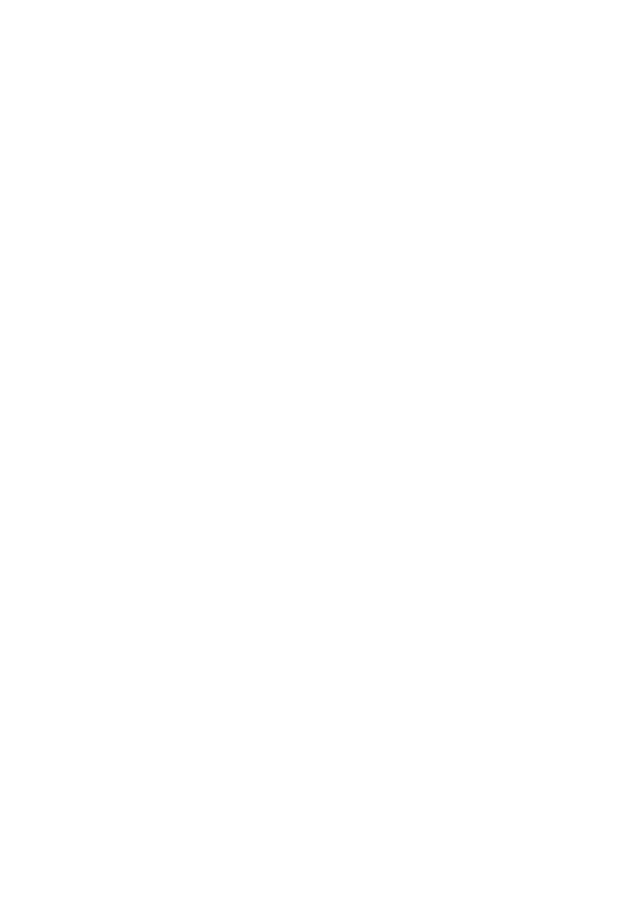
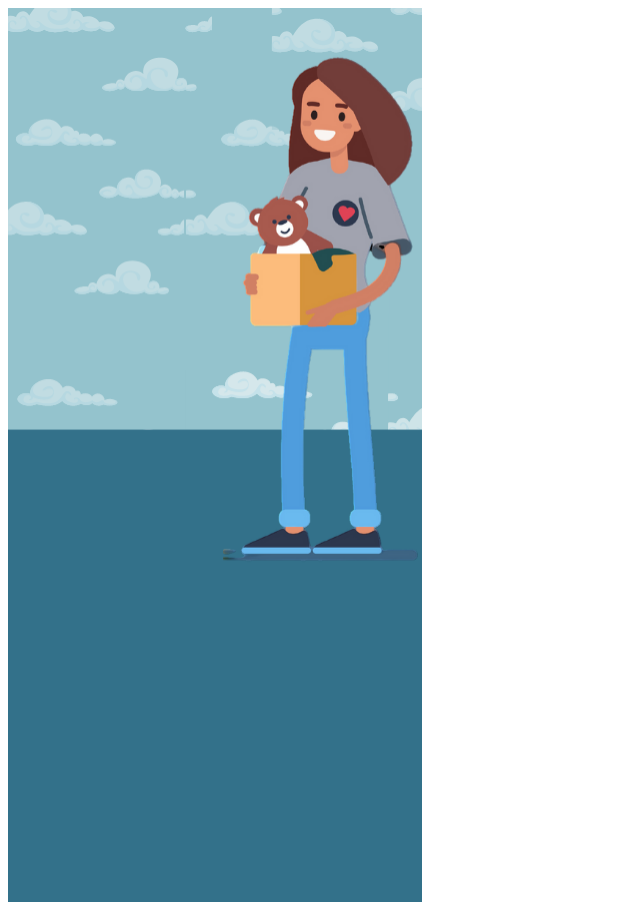
Before and after one commit to kcameron37/MDIA2019-project, a Next.js app: page /information in a window 1280 px wide. Shown: the whole page, without its empty margins (0-640 px from the left). Before the commit the page ends 800 px from the top, so only its background shows below. Built offline with nearby package versions, Linux system fonts and the light colour scheme.

Commit message:
info page images

```diff
--- a/pages/information.js
+++ b/pages/information.js
@@ -1,24 +1,18 @@
-import { useState, useEffect } from 'react';
-import Link from 'next/link';
 import Image from 'next/image';
-import styles from '../styles/Home.module.css';
+import styles from '../styles/information.module.css';
 import Head from 'next/head';
 
 export default function Information() {
-
   return (
     <>
-      <Head>
-        <title>Open Doors</title>
-        <meta name="description" content="Unlocking a better tomorrow" />
-        <meta name="viewport" content="width=device-width, initial-scale=1" />
-        <link rel="icon" href="/favicon.png" />
-      </Head>
-
-      <main className={styles.main}>
-
-      </main>
-
+      <div className={styles.infoBackground}>
+        <Image
+          src="/images/info-background.png"
+          alt="Info"
+          width={414}
+          height={894}
+        />
+      </div>
     </>
   );
 }
--- a/styles/information.module.css
+++ b/styles/information.module.css
@@ -0,0 +1,4 @@
+.body{
+    background-color: var( --ternary-color);
+    color: var( --quinary-color);
+}
```
Also changed, not shown: public/images/info-background.png (added), public/images/info-background2.png (added).
